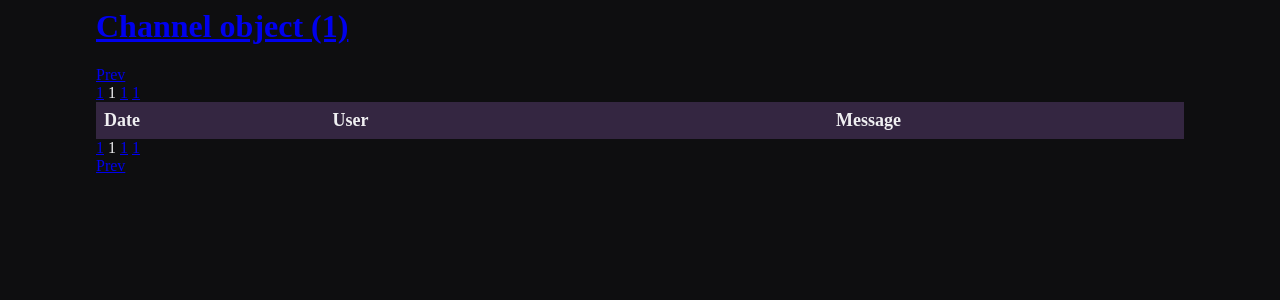
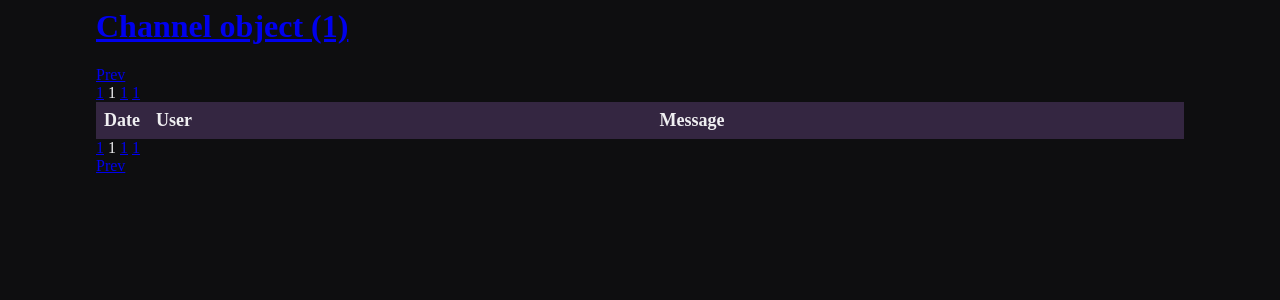
Before and after one commit to retrontology/twitchlogger, a Django app: template src/webserver/channel/templates/channel/index.html in a window 1280 px wide. Shown: the top 300 px of the page. Run offline with Django 4.2, Linux system fonts and the light colour scheme; tables that the repository leaves empty hold one stand-in row (values such as "Sample post"); the template is opened without the code that fills it: values that come from a table or form of the project are taken from there, most other values are stand-ins (such as "Sample title", 1, 10 or a date in 2020); lists and menus that the app fills with data are empty.

Commit message:
fix channel user class

```diff
--- a/src/webserver/channel/templates/channel/messages.html
+++ b/src/webserver/channel/templates/channel/messages.html
@@ -34,13 +34,13 @@
 <table class="messages">
     <tr class="messages-header">
         <th class="message-date">Date</th>
-        <th class="message-channel">User</th>
+        <th class="message-user">User</th>
         <th class="message-content">Message</th>
     </tr>
     {% for message in messages %}
     <tr>
         <td class="message-date">{{ message.timestamp }}</td>
-        <td class="message-channel">
+        <td class="message-user">
             <a style="color:{{ message.color }}; text-decoration: none;" href="{{ channel }}?username={{ message.username }}">{{ message.username }}</a>
             [<a style="text-decoration: none;" href="{% url 'user' message.username %}">U</a>]
         </td>
```
